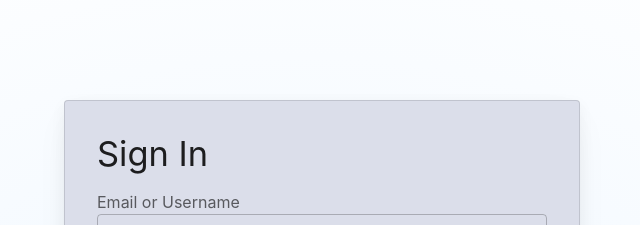
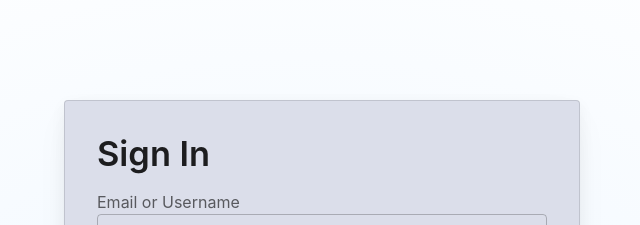
Before and after one commit to bryanluwz/NTU-FYP-Chatbot-frontend, a React (Create React App) app: page /#/ in a window 1280 px wide. Shown: the top 225 px of the page, without its empty margins (338-978 px from the left). Built offline with nearby package versions, Linux system fonts and the light colour scheme.

Commit message:
code renderer and markdown fixes

```diff
--- a/src/components/MarkdownRenderer/CodeRenderer/index.tsx
+++ b/src/components/MarkdownRenderer/CodeRenderer/index.tsx
@@ -31,8 +31,8 @@ export const CodeRenderer: React.FC<CodeRendererProps> = ({ children }) => {
 
   React.useEffect(() => {
     if (childrenString) {
-      const codeLanguage = childrenString.className.replace("lang-", "");
-      const text = childrenString.children;
+      const codeLanguage = childrenString?.className?.replace("lang-", "");
+      const text = childrenString?.children;
 
       setCodeLanguage(codeLanguage);
       setText(text);
@@ -72,7 +72,7 @@ export const CodeRenderer: React.FC<CodeRendererProps> = ({ children }) => {
             padding: "0rem 1rem",
           }}
         >
-          <pre>{codeLanguage}</pre>
+          <pre>{codeLanguage ?? "text"}</pre>
           <IconButton onClick={handleCopy}>
             <Tooltip title={isCopied ? "Copied!" : "Copy"}>
               <ContentCopy sx={{ color: "white" }} />
--- a/src/pages/ChatPage/components/ChatInput/index.tsx
+++ b/src/pages/ChatPage/components/ChatInput/index.tsx
@@ -20,7 +20,7 @@ import cx from "classnames";
 
 import * as chatStyles from "../ChatArea/style.scss";
 import * as styles from "./style.scss";
-import { urlToBlob, urlToFile } from "../../../../utils";
+import { urlToFile } from "../../../../utils";
 
 interface ChatInputProps {
   setRef: React.Dispatch<
--- a/src/theme.ts
+++ b/src/theme.ts
@@ -24,6 +24,26 @@ const themeOptions: ThemeOptions = {
       fontSize: "1.4rem",
       fontWeight: 600,
     },
+    h4: {
+      fontSize: "1.6rem",
+      fontWeight: 600,
+    },
+    h3: {
+      fontSize: "1.8rem",
+      fontWeight: 600,
+    },
+    h2: {
+      fontSize: "2rem",
+      fontWeight: 600,
+    },
+    h1: {
+      fontSize: "2.2rem",
+      fontWeight: 600,
+    },
+    body1: {
+      fontSize: "1rem",
+      fontWeight: 400,
+    },
     body2: {
       fontSize: "1rem",
       fontWeight: 600,
@@ -31,6 +51,10 @@ const themeOptions: ThemeOptions = {
     subtitle1: {
       fontSize: "0.9rem",
       fontWeight: 400,
+    },
+    subtitle2: {
+      fontSize: "0.9rem",
+      fontWeight: 600,
     },
   },
   components: {
```
